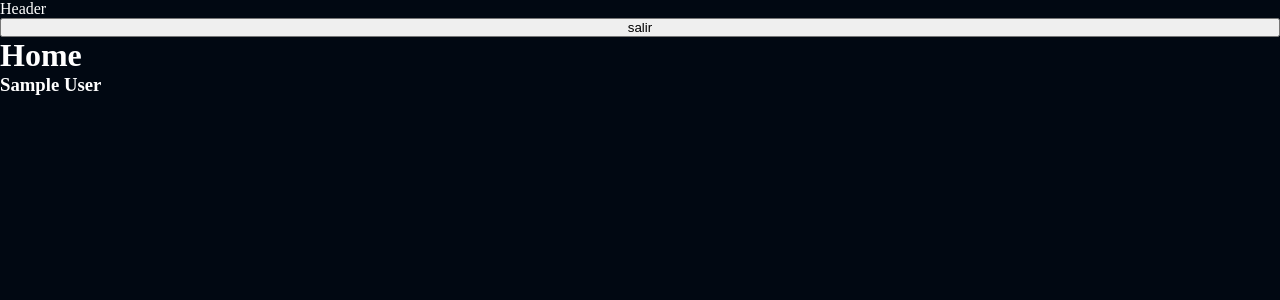
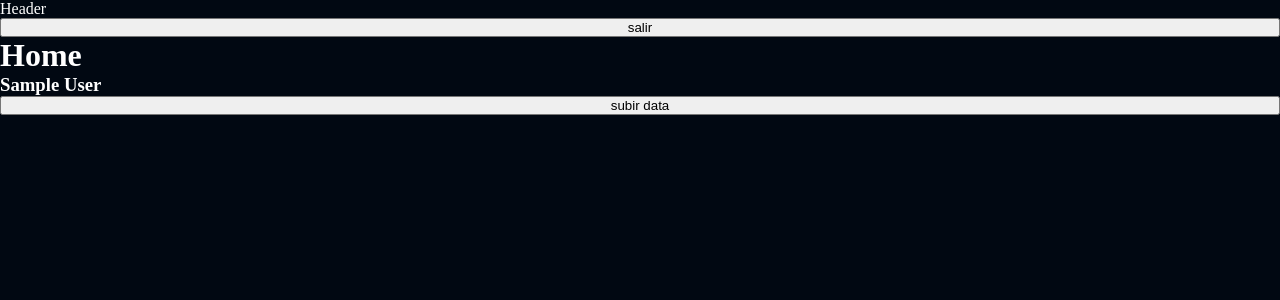
Before and after one commit to Giancarlo-Mirko/EntreLibros, a React (Vite) app: page /home in a window 1280 px wide. Shown: the top 300 px of the page. Built offline with nearby package versions, Linux system fonts and the light colour scheme; no server answers; sample sign-in values are in the browser's storage.

Commit message:
update login and db

```diff
--- a/src/firebase/firebase.js
+++ b/src/firebase/firebase.js
@@ -3,6 +3,7 @@ import { initializeApp } from 'firebase/app';
 // TODO: Add SDKs for Firebase products that you want to use
 // https://firebase.google.com/docs/web/setup#available-libraries
 import { getAuth } from 'firebase/auth';
+import { getFirestore } from 'firebase/firestore';
 // Your web app's Firebase configuration
 const firebaseConfig = {
   apiKey: 'AIzaSyCDjLPo5YH5V3jLcrvx4Kg0RglRk32s9AA',
@@ -16,4 +17,5 @@ const firebaseConfig = {
 // Initialize Firebase
 const app = initializeApp(firebaseConfig);
 export const auth = getAuth(app);
+export const db = getFirestore(app);
 export default app;
--- a/src/pages/SignIn.jsx
+++ b/src/pages/SignIn.jsx
@@ -4,6 +4,9 @@ import { useNavigate } from 'react-router-dom';
 import { Wrapper2 } from './theme/generalStyles/generalStyles';
 import { AppContext } from '../App';
 import Loader from '../components/loader/Loader';
+
+import { addDoc, collection } from 'firebase/firestore';
+import { db } from '../firebase/firebase';
 
 const SignIn = () => {
   const { googleSignIn } = UserAuth();
@@ -17,17 +20,38 @@ const SignIn = () => {
       await googleSignIn();
     } catch (error) {
       console.log(error);
-    } finally {
-      setLoader(false);
     }
   };
 
+  const handleUpData = async () => {
+    try {
+      const docRef = await addDoc(collection(db, 'users'), {
+        nombre: currentUser.displayName || 'Nombre no disponible',
+        email: currentUser.email || 'Email no disponible',
+        uid: currentUser.uid,
+      });
+
+      console.log('Documento escrito con ID:', docRef.id);
+    } catch (e) {
+      console.error('Error al agregar documento:', e);
+    }
+  };
+
+  // useEffect(() => {
+  //   if (currentUser != null) {
+  //     navigate('/home');
+  //   }
+  // }, [currentUser]);
+
   useEffect(() => {
-    if (currentUser != null) {
-      navigate('/home');
-    }
-  }, [currentUser]);
-
+    const fetchData = async () => {
+      if (currentUser != null) {
+        await handleUpData();
+        navigate('/home');
+      }
+    };
+    fetchData();
+  }, [currentUser, navigate]);
   return (
     <>
       {loader && <Loader />}
--- a/src/pages/home/Home.jsx
+++ b/src/pages/home/Home.jsx
@@ -1,13 +1,30 @@
 import Header from '../../components/header/Header';
 import { AppContext } from '../../App';
 import { useContext } from 'react';
+
+import { db } from '../../firebase/firebase';
+import { addDoc, collection } from 'firebase/firestore';
 const Home = () => {
   const { currentUser } = useContext(AppContext);
+
+  const handleUpData = async () => {
+    try {
+      const docRef = await addDoc(collection(db, 'users'), {
+        nombre: currentUser.displayName || 'Nombre no disponible',
+        email: currentUser.email || 'Email no disponible',
+      });
+
+      console.log('Document written with ID: ', docRef.id);
+    } catch (e) {
+      console.error('Error adding document: ', e);
+    }
+  };
   return (
     <>
       <Header />
       <h1>Home</h1>
       <h3>{currentUser.displayName}</h3>
+      <button onClick={handleUpData}>subir data</button>
     </>
   );
 };
```
